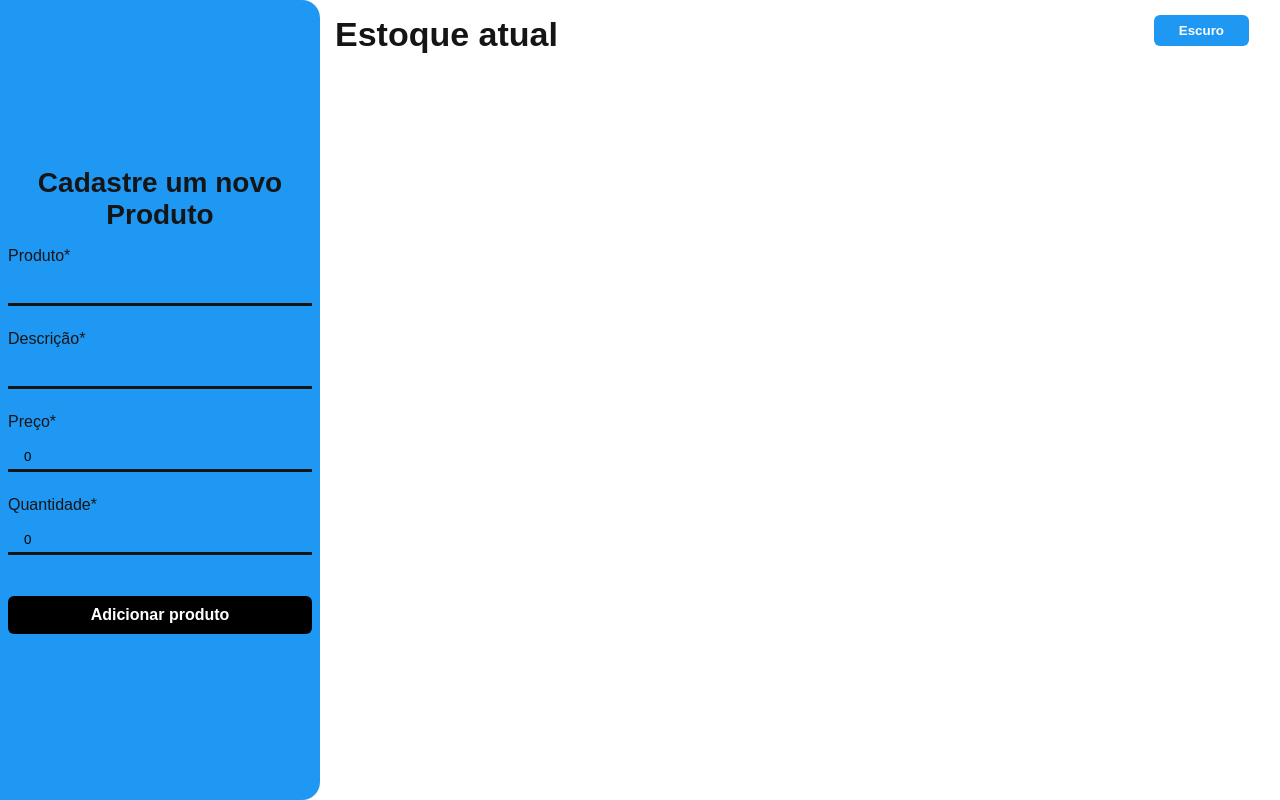
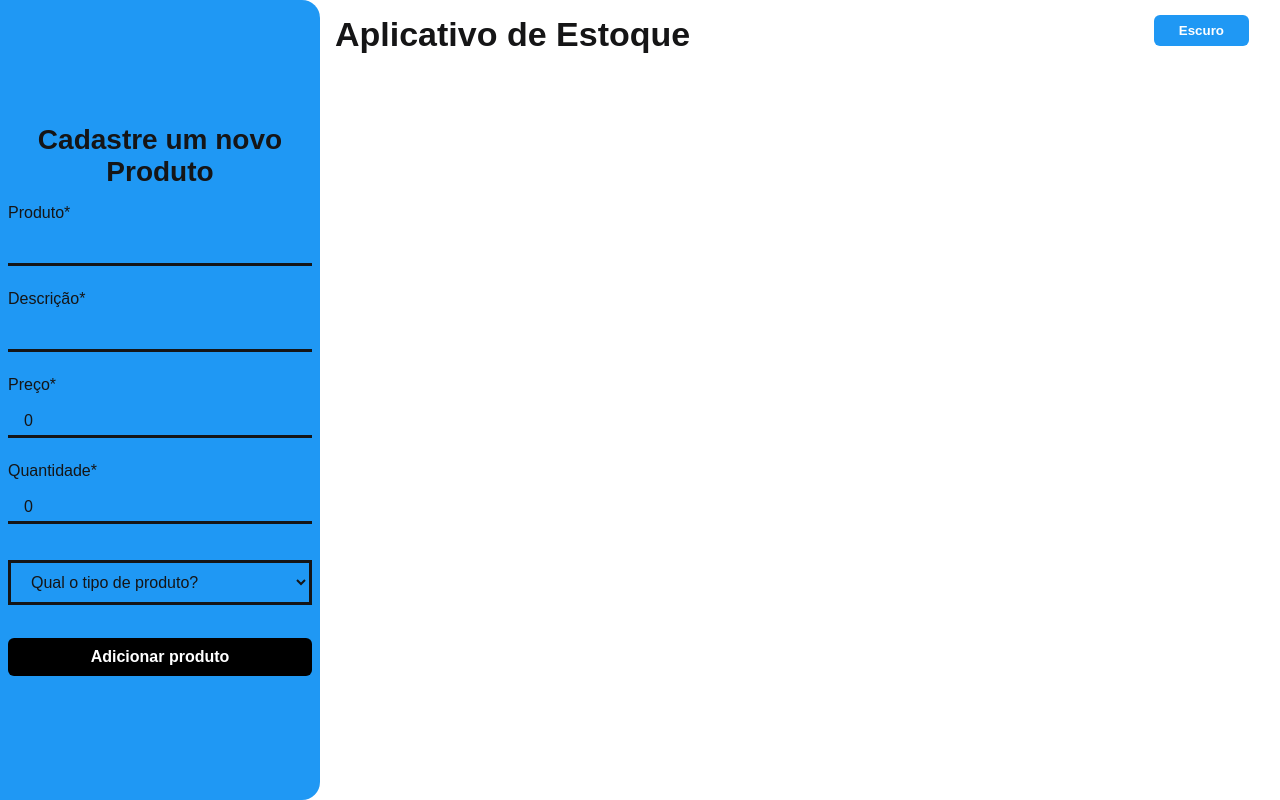
Before and after one commit to HamiltonGJr/mini-projeto-estoque, a React (Vite) app: page / in a window 1280 px wide. Built offline with nearby package versions, Linux system fonts and the light colour scheme.

Commit message:
feat: implementing product type select in the form

```diff
--- a/src/components/ProductForm/index.tsx
+++ b/src/components/ProductForm/index.tsx
@@ -7,6 +7,7 @@ import {
   InputRegister,
   ButtonRegister,
   LabelRegister,
+  SelectedTypesForm,
 } from "./style";
 
 function ProductForm({ onAdd }: ProductFormProps) {
@@ -91,6 +92,15 @@ function ProductForm({ onAdd }: ProductFormProps) {
         />
       </LabelRegister>
 
+      <SelectedTypesForm name="productType" id="productType">
+        <option value="" disabled selected>
+          Qual o tipo de produto?
+        </option>
+        <option value="food">Comida</option>
+        <option value="drink">Bebida</option>
+        <option value="inedible">Não comestível</option>
+      </SelectedTypesForm>
+
       <ButtonRegister type="submit">Adicionar produto</ButtonRegister>
     </FormRegister>
   );
--- a/src/components/ProductForm/style.ts
+++ b/src/components/ProductForm/style.ts
@@ -27,7 +27,18 @@ export const InputRegister = styled.input`
   margin-top: 08px;
   padding: 10px 16px 05px 16px;
   border: none;
+  font-size: 16px;
   border-bottom: 3px solid ${({ theme }) => theme.color};
+  color: ${({ theme }) => theme.color};
+  background-color: ${({ theme }) => theme.background01};
+`;
+export const SelectedTypesForm = styled.select`
+  width: 95%;
+  margin-top: 20px;
+  padding: 10px 16px;
+  font-size: 16px;
+  border: 3px solid ${({ theme }) => theme.color};
+  color: ${({ theme }) => theme.color};
   background-color: ${({ theme }) => theme.background01};
 `;
 export const ButtonRegister = styled.button`
--- a/src/components/ProductList/index.tsx
+++ b/src/components/ProductList/index.tsx
@@ -13,7 +13,7 @@ function ProductList({ product, onRemove, onEdit }: ProductListProps) {
   return (
     <ContainerListProduct>
       <HeaderProduct>
-        <SubTitleProduct>Estoque atual</SubTitleProduct>
+        <SubTitleProduct>Aplicativo de Estoque</SubTitleProduct>
       </HeaderProduct>
 
       <ListProduct>
```
